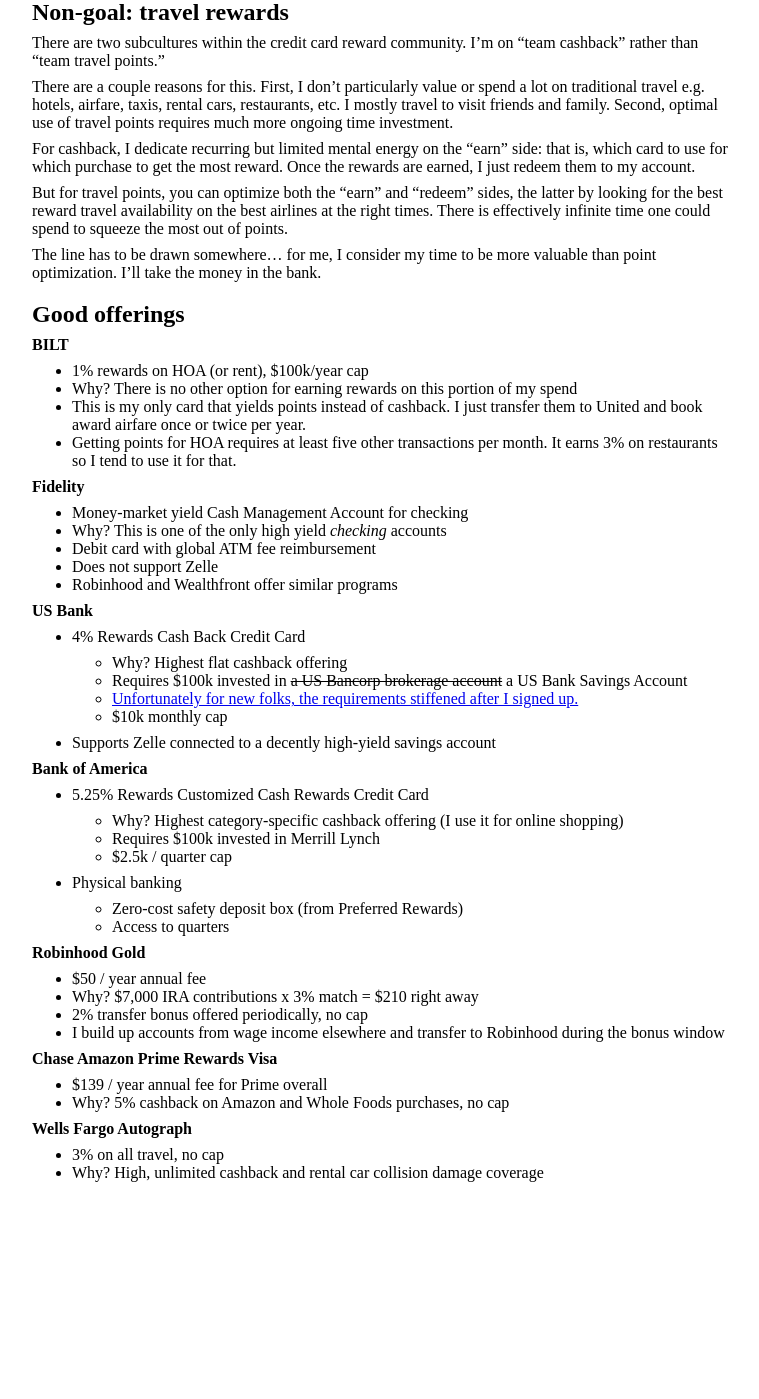
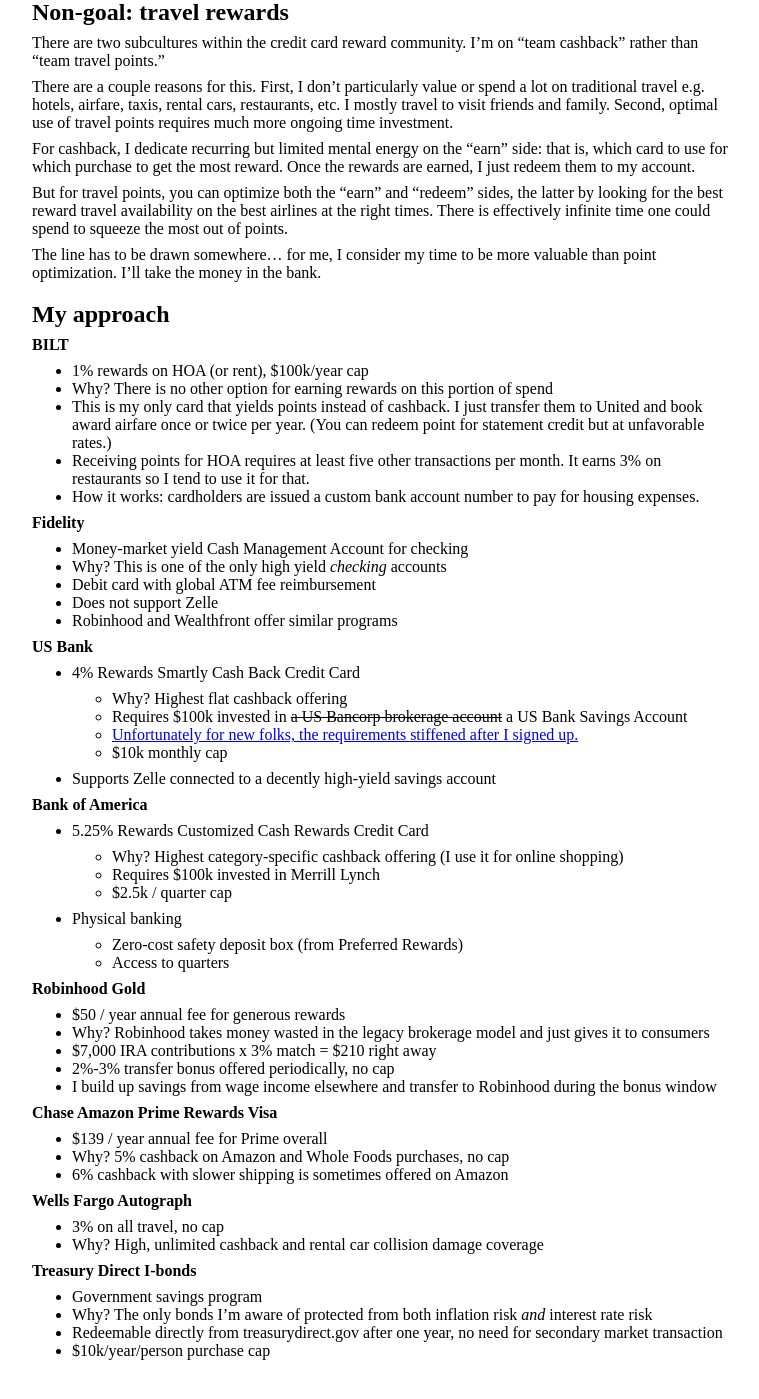
Before and after one commit to maxh/maxheinritz.com, a Jekyll site: the page built from _posts/2025-09-15-how-to-get-subsidized.md, in a window 1280 px wide and 1400 px high, scrolled down 1166 px. Shown: the whole window, without its empty margins (108-867 px from the left). Built offline with Jekyll 4.4.1, drawn with Linux system fonts in a browser that asks for light colours; before the commit the page ends 2388 px from its top, so only the background shows below that; some of the changed text lies outside the part shown.

Commit message:
add ibonds

```diff
--- a/_posts/2025-09-15-how-to-get-subsidized.md
+++ b/_posts/2025-09-15-how-to-get-subsidized.md
@@ -66,13 +65,14 @@
 
 The line has to be drawn somewhere... for me, I consider my time to be more valuable than point optimization. I’ll take the money in the bank.
 
-## Good offerings
+## My approach
 
 **BILT**
 - 1% rewards on HOA (or rent), $100k/year cap
-- Why? There is no other option for earning rewards on this portion of my spend
-- This is my only card that yields points instead of cashback. I just transfer them to United and book award airfare once or twice per year.
-- Getting points for HOA requires at least five other transactions per month. It earns 3% on restaurants so I tend to use it for that.
+- Why? There is no other option for earning rewards on this portion of spend
+- This is my only card that yields points instead of cashback. I just transfer them to United and book award airfare once or twice per year. (You can redeem point for statement credit but at unfavorable rates.)
+- Receiving points for HOA requires at least five other transactions per month. It earns 3% on restaurants so I tend to use it for that.
+- How it works: cardholders are issued a custom bank account number to pay for housing expenses.
 
 **Fidelity**
 - Money-market yield Cash Management Account for checking
@@ -82,7 +82,7 @@
 - Robinhood and Wealthfront offer similar programs
 
 **US Bank**
-- 4% Rewards Cash Back Credit Card
+- 4% Rewards Smartly Cash Back Credit Card
   - Why? Highest flat cashback offering
   - Requires $100k invested in ~~a US Bancorp brokerage account~~ a US Bank Savings Account
   - [Unfortunately for new folks, the requirements stiffened after I signed up.](https://www.nerdwallet.com/article/credit-cards/u-s-bank-smartly-overhaul-makes-it-harder-to-earn-higher-rates)
@@ -99,15 +99,23 @@
   - Access to quarters
 
 **Robinhood Gold**
-- $50 / year annual fee
-- Why? $7,000 IRA contributions x 3% match = $210 right away
-- 2% transfer bonus offered periodically, no cap
-- I build up accounts from wage income elsewhere and transfer to Robinhood during the bonus window
+- $50 / year annual fee for generous rewards
+- Why? Robinhood takes money wasted in the legacy brokerage model and just gives it to consumers
+- $7,000 IRA contributions x 3% match = $210 right away
+- 2%-3% transfer bonus offered periodically, no cap
+- I build up savings from wage income elsewhere and transfer to Robinhood during the bonus window
 
 **Chase Amazon Prime Rewards Visa**
 - $139 / year annual fee for Prime overall
 - Why? 5% cashback on Amazon and Whole Foods purchases, no cap
+- 6% cashback with slower shipping is sometimes offered on Amazon
 
 **Wells Fargo Autograph**
 - 3% on all travel, no cap
 - Why? High, unlimited cashback and rental car collision damage coverage
+
+**Treasury Direct I-bonds**
+- Government savings program
+- Why? The only bonds I'm aware of protected from both inflation risk _and_ interest rate risk
+- Redeemable directly from treasurydirect.gov after one year, no need for secondary market transaction
+- $10k/year/person purchase cap
```
Also changed, not shown: other parts of _posts/2025-09-15-how-to-get-subsidized.md (+4 -5 lines).
